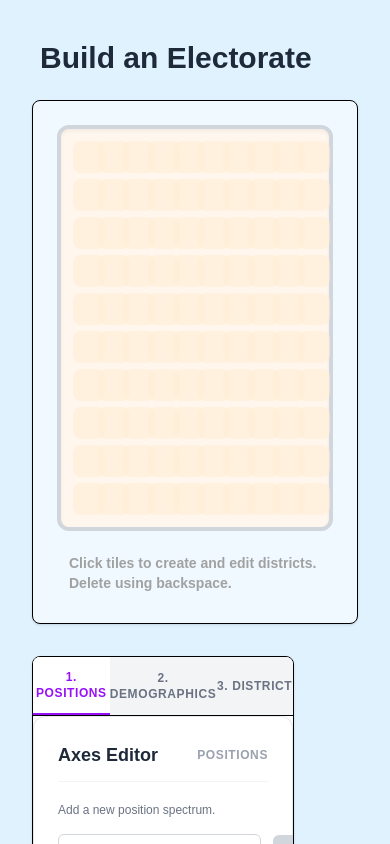
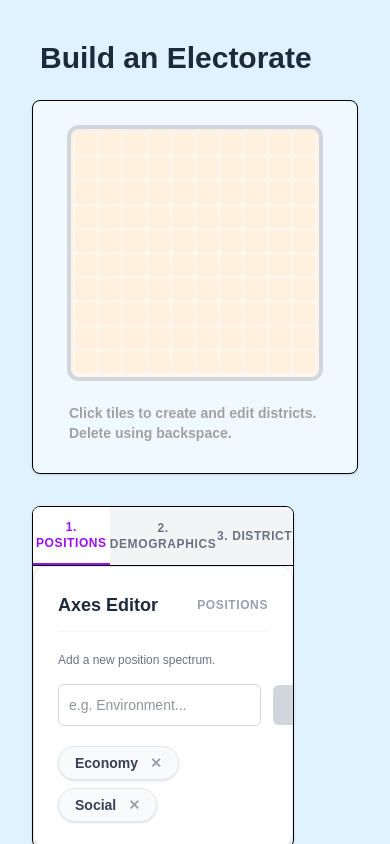
Before and after one commit to joemakarski/electoral-simulator, a Next.js app in the folder frontend/: page / in a window 390 px wide. Shown: the top 844 px of the page. Built offline with nearby package versions, Linux system fonts and the light colour scheme; no server answers.

Commit message:
Polish some flexes

```diff
--- a/frontend/components/MapGrid.tsx
+++ b/frontend/components/MapGrid.tsx
@@ -146,7 +146,7 @@ export default function MapGrid() {
   return (
     <div className="flex flex-col items-center">
       <div
-        className={`grid grid-cols-10 gap-1.5 p-3 bg-orange-50 border-4 rounded-xl shadow-inner w-fit select-none ${
+        className={`grid grid-cols-10 gap-0.5 sm:gap-1.5 p-1 sm:p-3 bg-orange-50 border-4 rounded-xl shadow-inner w-[256px] sm:w-[450px] select-none ${
           isNationLocked ? "border-gray-500" : "border-gray-300"
         }`}
       >
@@ -156,7 +156,7 @@ export default function MapGrid() {
             <div
               key={tile.id}
               onClick={() => handleTileClick(tile.id)}
-              className={`w-8 h-8 md:w-10 md:h-10 rounded-lg flex items-center justify-center text-sm transition-all duration-200 ${props.className}`}
+              className={`w-full aspect-square rounded sm:rounded-lg flex items-center justify-center text-[10px] sm:text-sm transition-all duration-200 ${props.className}`}
               style={props.style}
               title={tile.isActive ? `${tile.name} (${tile.num_seats} seats)` : "Empty Land"}
             >
--- a/frontend/components/builder/tabs/DemographicsConfig.tsx
+++ b/frontend/components/builder/tabs/DemographicsConfig.tsx
@@ -46,7 +46,7 @@ export default function DemographicsConfig() {
           <input
             type="text" placeholder="e.g. Traditionalists..." value={newName}
             onChange={(e) => setNewName(e.target.value)}
-            className="flex-1 p-2.5 min-w-40 border border-gray-300 rounded-md text-sm focus:ring-2 focus:ring-emerald-500 outline-none transition-all"
+            className="flex-1 p-2.5 min-w-0 border border-gray-300 rounded-md text-sm focus:ring-2 focus:ring-emerald-500 outline-none transition-all"
           />
         </div>
         <button
--- a/frontend/components/builder/tabs/DistrictEditor.tsx
+++ b/frontend/components/builder/tabs/DistrictEditor.tsx
@@ -103,7 +103,7 @@ export default function DistrictEditor() {
                     className="w-full p-2.5 border border-gray-300 rounded-md font-semibold text-gray-800 text-sm focus:ring-2 focus:ring-indigo-500 outline-none transition-all"
                   />
                 </div>
-                <div className="w-24">
+                <div className="w-16 flex-none">
                   <label className="text-xs font-bold text-gray-500 uppercase block mb-1.5">Seats</label>
                   <input
                     type="number" min="1" max="256" value={selectedTile.num_seats === 0 ? "" : selectedTile.num_seats}
@@ -148,12 +148,12 @@ export default function DistrictEditor() {
                     <div key={p.id} className="flex items-center gap-3 mb-1">
                       <div className="w-3.5 h-3.5 rounded-full shrink-0 shadow-sm" style={{ backgroundColor: p.color }} />
                       <span className="text-sm font-semibold text-gray-700 flex-1 truncate">{p.name}</span>
-                      <div className="flex items-center gap-1.5">
+                      <div className="items-center gap-1.5">
                         <input
                           type="number" min="0" max="100"
                           value={selectedTile.demographics[p.id] || ""}
                           onChange={(e) => handleDemographicChange(p.id, parseInt(e.target.value))}
-                          className="w-16 p-1.5 border border-gray-300 rounded-md text-right text-sm font-bold focus:ring-2 focus:ring-indigo-500 outline-none transition-all"
+                          className="w-16 p-1.5 border border-gray-300 rounded-md text-right text-sm font-bold focus:ring-2 focus:ring-indigo-500 flex-none outline-none transition-all"
                           placeholder="0"
                         />
                         <span className="text-gray-400 text-sm font-bold">%</span>
--- a/frontend/components/simulator/tabs/PartyConfig.tsx
+++ b/frontend/components/simulator/tabs/PartyConfig.tsx
@@ -46,11 +46,11 @@ export default function PartyConfig() {
           />
           <input
             type="text" placeholder="Party Name..." value={newPartyName} onChange={(e) => setNewPartyName(e.target.value)}
-            className="flex-1 p-2.5 border border-gray-300 rounded-md text-sm focus:ring-2 focus:ring-blue-500 outline-none transition-all"
+            className="flex-1 min-w-0 p-2.5 border border-gray-300 rounded-md text-sm focus:ring-2 focus:ring-blue-500 outline-none transition-all"
           />
           <button
             onClick={handleAddParty} disabled={!newPartyName.trim()}
-            className="bg-blue-600 text-white px-5 py-2.5 rounded-md hover:bg-blue-700 font-bold text-sm transition-colors disabled:bg-gray-300 whitespace-nowrap"
+            className="min-w-0 bg-blue-600 text-white px-5 py-2.5 rounded-md hover:bg-blue-700 font-bold text-sm transition-colors disabled:bg-gray-300 whitespace-nowrap"
           >
             Add Party
           </button>
```
Also changed, not shown: 1 other file (tests, documents, lock files or other folders).
